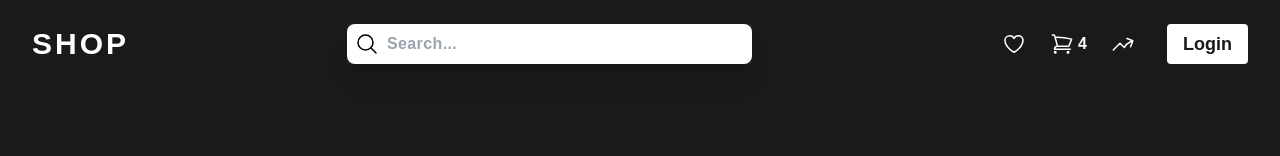
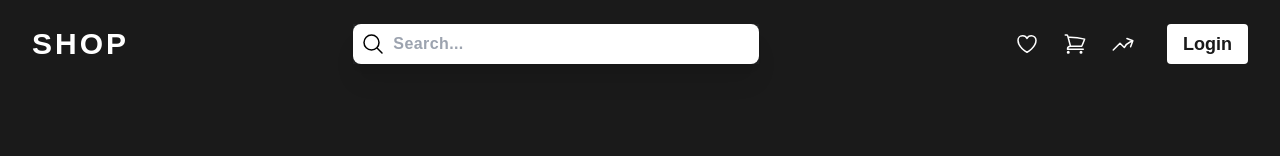
Before and after one commit to RishivinKannan/e-commerce-website, a React (Vite) app: page / in a window 1280 px wide. Shown: the top 156 px of the page. Built offline with nearby package versions, Linux system fonts and the light colour scheme.

Commit message:
little Update

```diff
--- a/src/components/Header/Header.jsx
+++ b/src/components/Header/Header.jsx
@@ -63,7 +63,7 @@ const Header = () => {
   }
 
   return (
-    <header className="fixed w-screen flex justify-between items-center py-6 px-8 bg-darker text-white z-50 ">
+    <header className={` fixed w-screen flex justify-between items-center ${loggedIn?"py-4":"py-6"} px-8 bg-darker text-white z-50 `}>
       <NavLink to="/">
         <h1 className="text-2xl font-extrabold tracking-widest md:text-3xl">
           SHOP
@@ -92,7 +92,8 @@ const Header = () => {
           </NavLink>
           {/* Cart */}
           <NavLink to="/cart" className={"hover:text-gray-500 flex gap-1"}>
-            <CartIcon /> <span className="font-bold">4</span>
+            <CartIcon />
+            {/* <span className="font-bold">4</span> */}
           </NavLink>
           {/* PriceTracker */}
           <NavLink className={"hover:text-gray-500"}>
--- a/src/index.css
+++ b/src/index.css
@@ -2,8 +2,5 @@
 @tailwind components;
 @tailwind utilities;
 
-* {
-    @apply scrollbar-none
-}
 
 /* @import url('https://fonts.googleapis.com/css2?family=Poppins:ital,wght@0,100;0,200;0,300;0,400;0,500;0,600;0,700;0,800;0,900;1,100;1,200;1,300;1,400;1,500;1,600;1,700;1,800;1,900&display=swap') */
```
